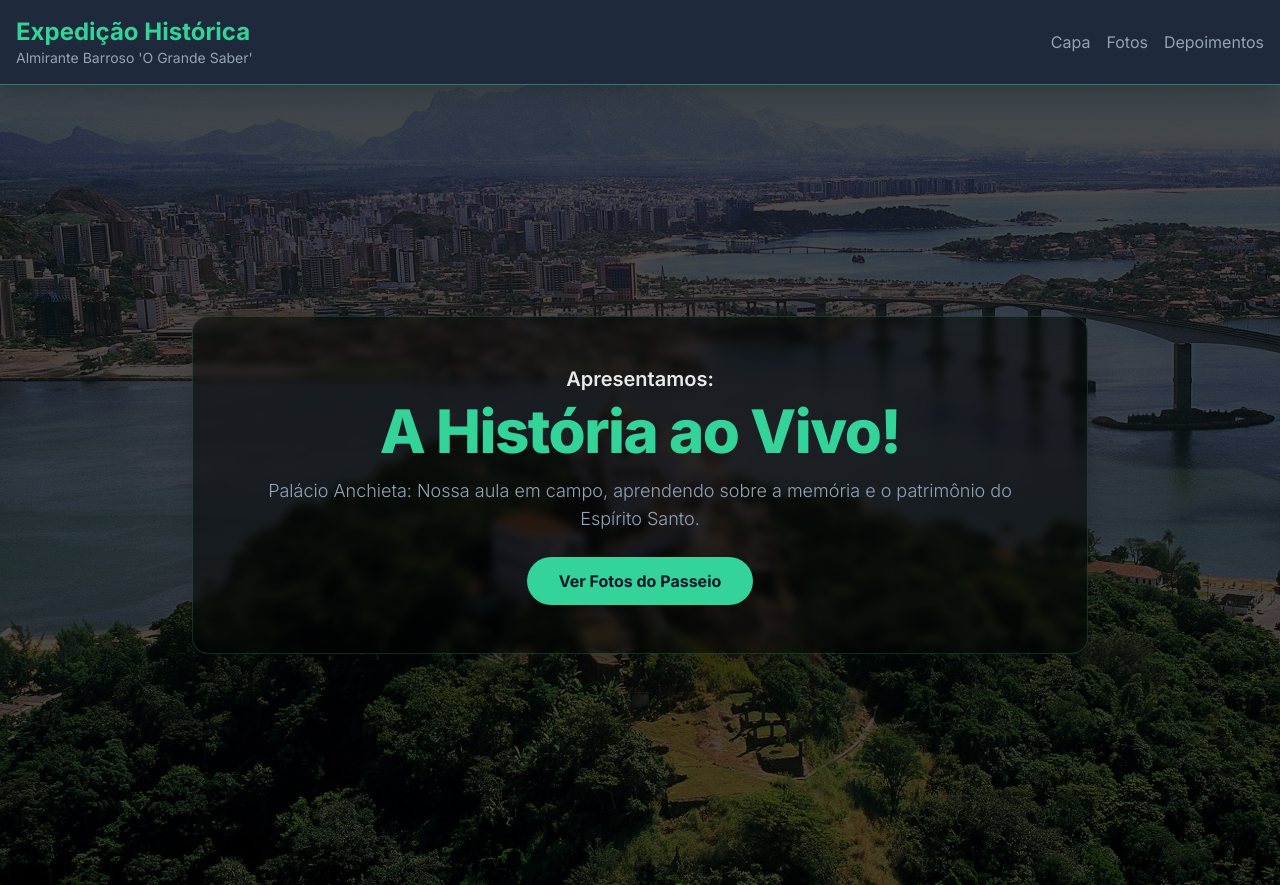
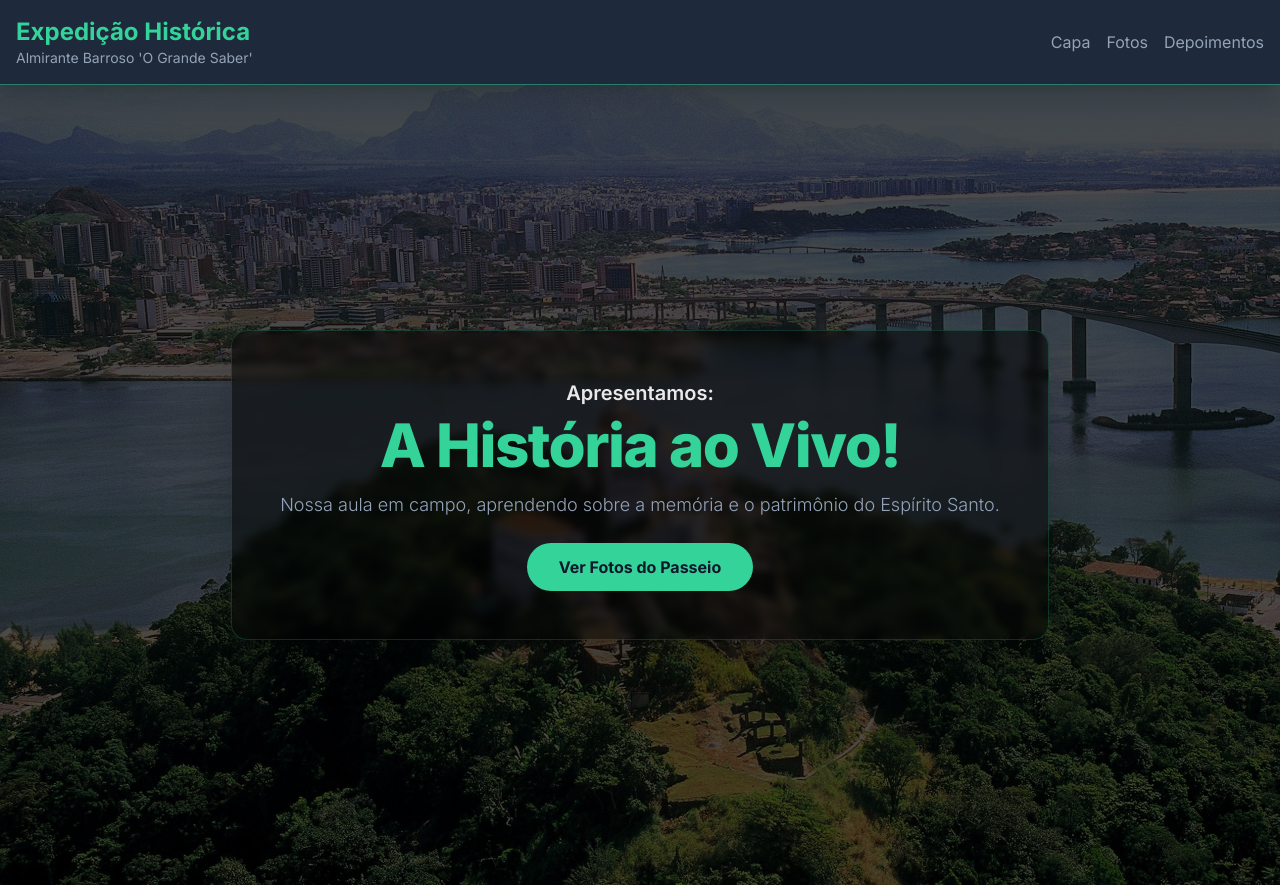
Before and after one commit to aloa9/almirantecelu, a plain HTML site: page index.html in a window 1280 px wide. Shown: the top 885 px of the page. Drawn offline with nearby package versions, Linux system fonts and the light colour scheme.

Commit message:
Add files via upload

```diff
--- a/index.html
+++ b/index.html
@@ -120,7 +120,7 @@
                 A História ao Vivo!
             </h2>
             <p class="text-base sm:text-lg font-light mb-6 text-secondary">
-                Palácio Anchieta: Nossa aula em campo, aprendendo sobre a memória e o patrimônio do Espírito Santo.
+                 Nossa aula em campo, aprendendo sobre a memória e o patrimônio do Espírito Santo.
             </p>
             <a href="#momentos-capturas" class="inline-block bg-primary text-slate-900 font-bold py-3 px-6 sm:px-8 rounded-full shadow-lg hover:bg-primary/90 transition duration-300 transform hover:scale-105 text-sm sm:text-base">
                 Ver Fotos do Passeio
```
